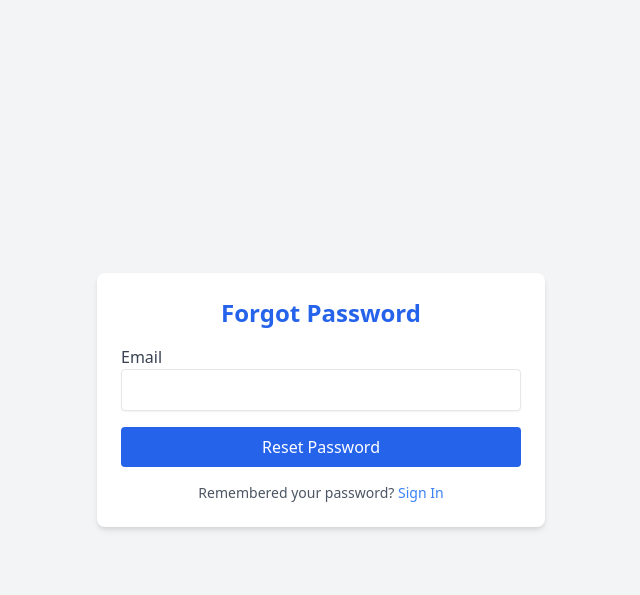
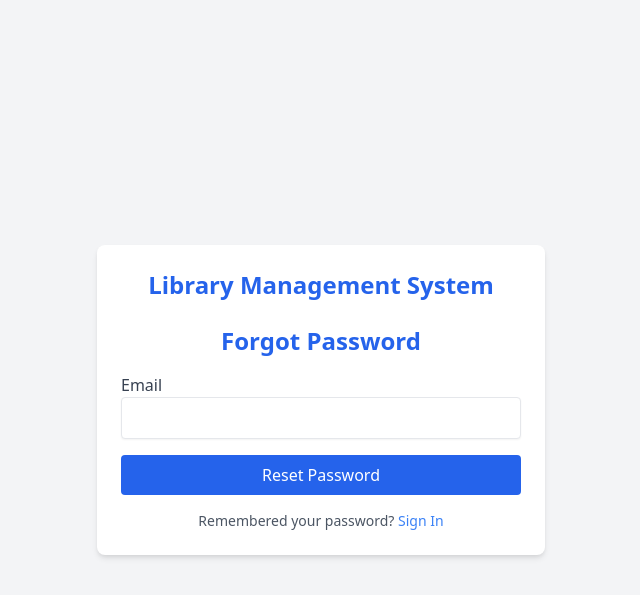
Before and after one commit to Shaikh-Uzair-Ahmed/Library-Management-System, a Django app: page /Library/Forgotpassword/ in a window 1280 px wide. Shown: the top 595 px of the page, without its empty margins (319-959 px from the left). Run offline with Django 4.2, Linux system fonts and the light colour scheme.

Commit message:
Final Front End V2

```diff
--- a/library_management_system/library_management_system/urls.py
+++ b/library_management_system/library_management_system/urls.py
@@ -16,6 +16,7 @@ Including another URLconf
 """
 from django.contrib import admin
 from django.urls import path,include
+from django.shortcuts import redirect
 
 handler404 = 'libraryweb.views.error_404'
 handler500 = 'libraryweb.views.error_500'
@@ -23,6 +24,8 @@ handler500 = 'libraryweb.views.error_500'
 
 urlpatterns = [
     path('Admin/', admin.site.urls),
+    path("", lambda request: redirect("libraryweb:signin")),
+    path("Library/", lambda request: redirect("libraryweb:signin")),
     path('Library/', include('libraryweb.urls',namespace='libraryweb'),
     )
     #connected to urls.py of libraryweb app in webpage it will be accessed through library/<webpage-name>
--- a/library_management_system/libraryweb/templates/libraryweb/auth.html
+++ b/library_management_system/libraryweb/templates/libraryweb/auth.html
@@ -1,3 +1,4 @@
+
 <!DOCTYPE html>
 <html lang="en">
 <head>
@@ -9,6 +10,12 @@
 <body class="bg-gray-100 flex items-center justify-center min-h-screen">
 
     <main class="bg-white shadow-md rounded-lg p-6 w-full max-w-md">
+
+        <div class="text-center mb-6">
+            <h1 class="text-2xl font-bold text-blue-600">Library Management System</h1>
+        </div>
+
+
         {% block content %}
         {% endblock content %}
     </main>
```
